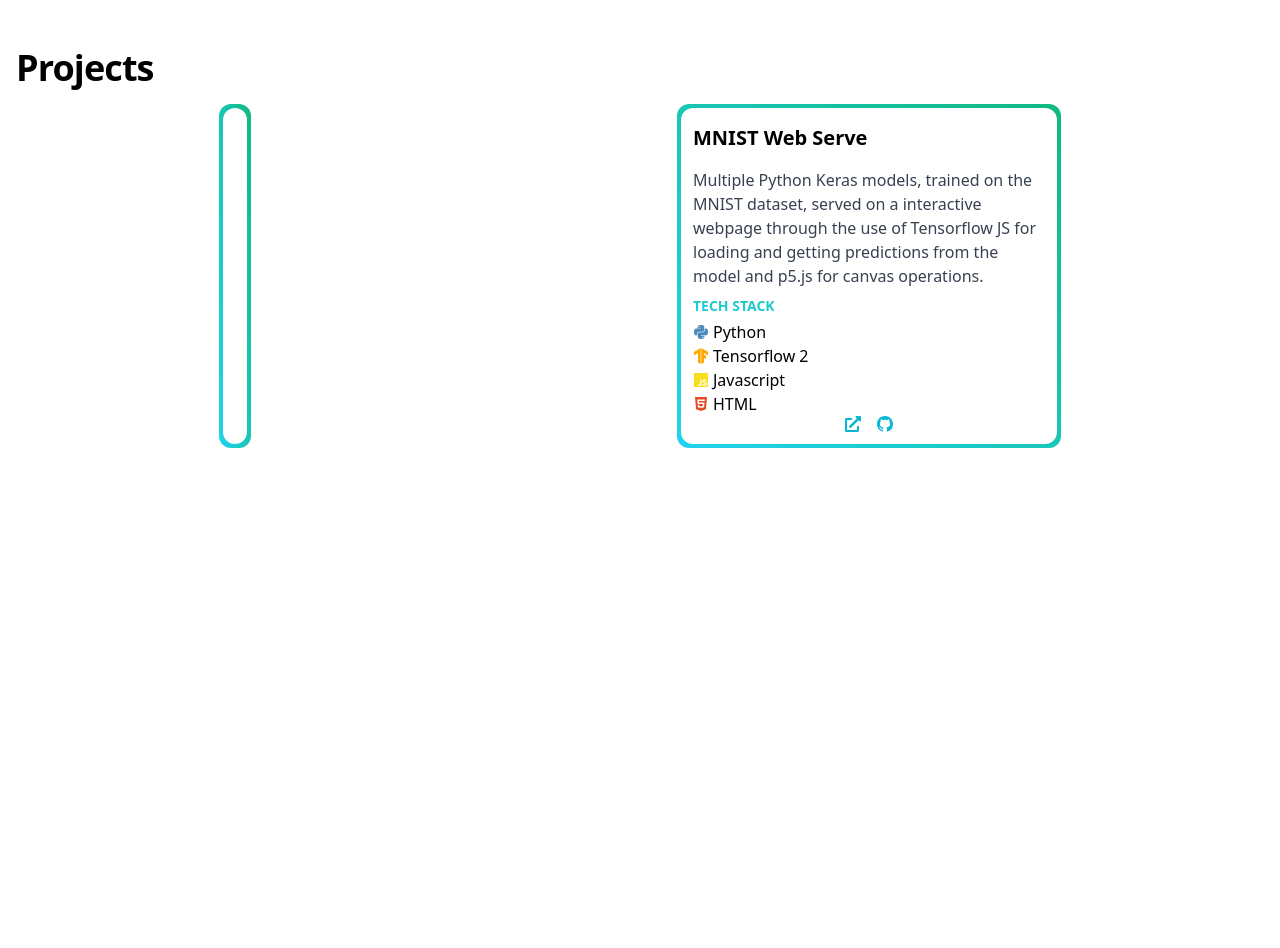
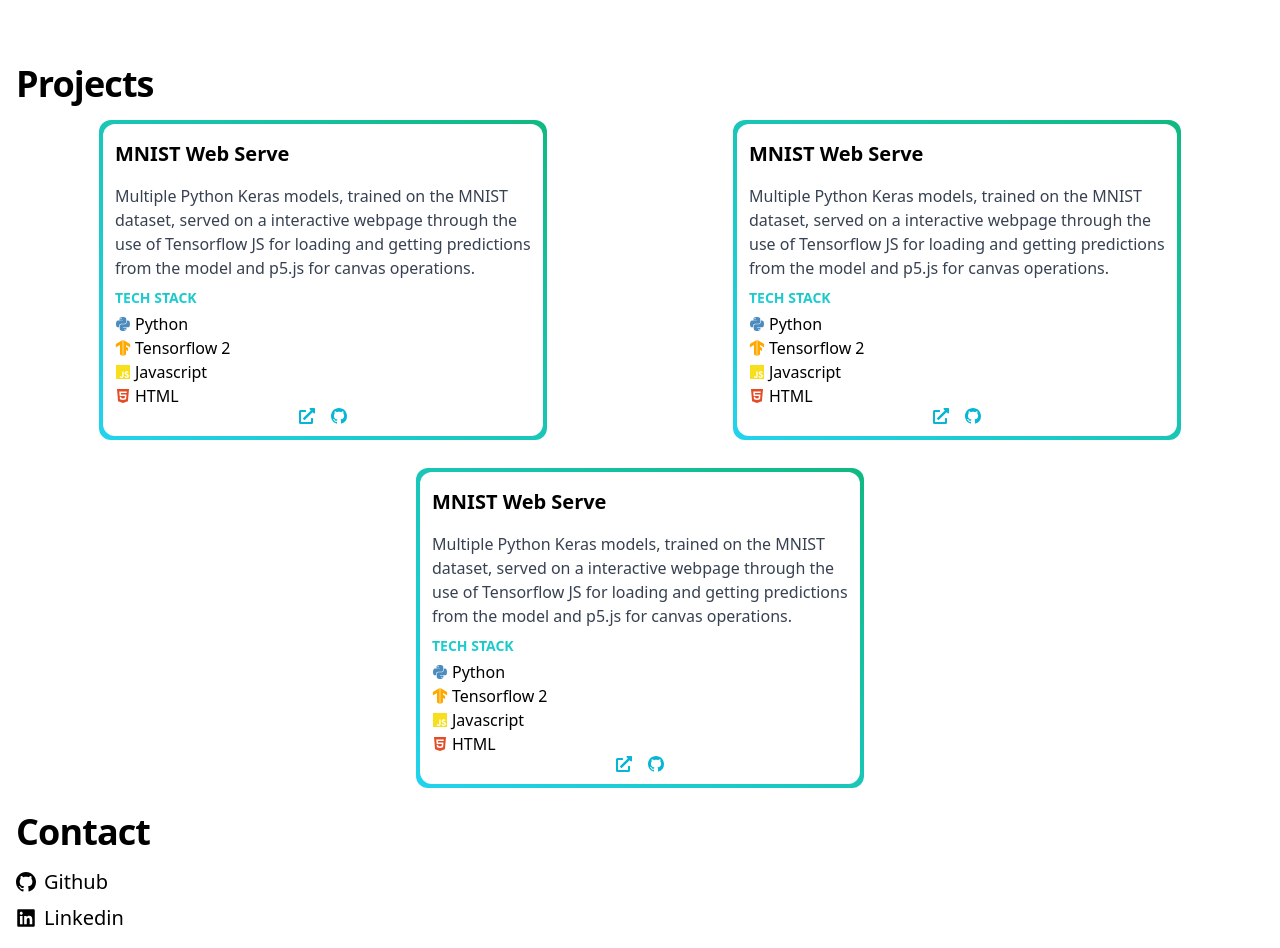
Before and after one commit to Suraj-Ram/suraj-portfolio, a React (Create React App) app: page / in a window 1280 px wide. Shown: the part 240-1188 px from the top of the page. Before the commit the page ends 800 px from the top, so only its background shows below. Built offline with nearby package versions, Linux system fonts and the light colour scheme.

Commit message:
Added contact

```diff
--- a/src/App.js
+++ b/src/App.js
@@ -1,6 +1,7 @@
-import Header from "./components/Header";
-import Bio from "./components/Bio";
-import Projects from "./components/Projects";
+import Header from "./components/Header"
+import Bio from "./components/Bio"
+import Projects from "./components/Projects"
+import Contact from "./components/Contact"
 
 function App() {
   return (
@@ -9,9 +10,10 @@ function App() {
       <div className="container mx-auto px-4 py-2">
         <Bio />
         <Projects />
+        <Contact />
       </div>
     </>
-  );
+  )
 }
 
-export default App;
+export default App
--- /dev/null
+++ b/src/Footer.jsx
@@ -0,0 +1,7 @@
+import React from "react"
+
+const Footer = () => {
+  return <div>Footer</div>
+}
+
+export default Footer
--- a/src/components/Bio.jsx
+++ b/src/components/Bio.jsx
@@ -1,10 +1,10 @@
-import React from "react";
+import React from "react"
 
 const Bio = () => {
   return (
     <div className="mb-16">
       <h1
-        className="font-bold text-3xl md:text-5xl tracking-tight mb-4 text-black dark:text-white"
+        className="font-bold text-3xl md:text-5xl md:pt-4 tracking-tight mb-4 text-black dark:text-white"
         id="title"
       >
         Hey, I'm Suraj
@@ -15,7 +15,7 @@ const Bio = () => {
         sapiente modi dolor est fuga dolore magni ea tempora quam. me.
       </h1>
     </div>
-  );
-};
+  )
+}
 
-export default Bio;
+export default Bio
--- /dev/null
+++ b/src/components/Contact.jsx
@@ -0,0 +1,40 @@
+import { GoMarkGithub } from "react-icons/go"
+import { FaExternalLinkAlt, FaLinkedin } from "react-icons/fa"
+
+const Contact = () => {
+  return (
+    <div>
+      <h2 className="font-bold text-2xl md:text-4xl tracking-tight mb-4 mt-4 text-black dark:text-white">
+        Contact
+      </h2>
+      <div className="text-base md:text-xl">
+        <a
+          href="https://github.com/Suraj-Ram"
+          target="_blank"
+          rel="noopener noreferrer"
+          className="flex items-center hover:text-gray-600 pb-2"
+        >
+          <span>
+            {" "}
+            <GoMarkGithub />{" "}
+          </span>
+          <span className="ml-2">Github</span>
+        </a>
+
+        <a
+          href="https://www.linkedin.com/in/surajramchandran/"
+          target="_blank"
+          rel="noopener noreferrer"
+          className="flex items-center hover:text-gray-600 pb-2"
+        >
+          <span>
+            <FaLinkedin></FaLinkedin>
+          </span>
+          <span className="ml-2">Linkedin</span>
+        </a>
+      </div>
+    </div>
+  )
+}
+
+export default Contact
--- a/src/components/LinkItems/LinkItemsBase.jsx
+++ b/src/components/LinkItems/LinkItemsBase.jsx
@@ -1,10 +1,5 @@
-import React from "react";
-import { GoMarkGithub } from "react-icons/go";
-import { FaExternalLinkAlt } from "react-icons/fa";
-
 //input array with objects containing a link and logo component
 const LinkItemsBase = ({ links }) => {
-  const linkColor = "text-cyan-500";
   return (
     <div className="flex justify-center gap-x-4">
       {/* <a
@@ -27,13 +22,14 @@ const LinkItemsBase = ({ links }) => {
           key={index}
           href={el.link}
           target="_blank"
+          rel="noopener noreferrer"
           className="flex justify-center items-center text-cyan-500"
         >
           {el.logo}
         </a>
       ))}
     </div>
-  );
-};
+  )
+}
 
-export default LinkItemsBase;
+export default LinkItemsBase
--- a/src/components/ProjectCard.jsx
+++ b/src/components/ProjectCard.jsx
@@ -1,9 +1,7 @@
-import TechStack from "./TechStack";
-
 const ProjectCard = ({ title, description, stack, links }) => {
   return (
-    <div className="max-w-sm p-1 bg-gradient-to-tr from-cyan-400 to-green-500 mx-auto rounded-xl flex flex-col gap-2 mb-2 hover:shadow-lg  ">
-      <div className="bg-white p-3 rounded-xl w-full h-full">
+    <div className="max-w-sm xl:max-w-md p-1 bg-gradient-to-tr from-cyan-400 to-green-500 mx-auto rounded-xl flex flex-col gap-2 mb-2 hover:shadow-lg  ">
+      <div className="bg-white p-2 xl:p-3 rounded-xl w-full h-full">
         {/* bg-gradient-to-r from-cyan-400 to-sky-500 */}
         <h4 className="text-xl font-bold mb-3 py-1">{title}</h4>
         <p className=" text-gray-700 text-base">{description}</p>
@@ -11,7 +9,7 @@ const ProjectCard = ({ title, description, stack, links }) => {
         {links}
       </div>
     </div>
-  );
-};
+  )
+}
 
-export default ProjectCard;
+export default ProjectCard
--- a/src/components/Projects.jsx
+++ b/src/components/Projects.jsx
@@ -1,7 +1,4 @@
-import ProjectCard from "./ProjectCard";
-import MNISTProject from "./Projects/MNISTProject";
-
-//SOON TO BE THE PROJECT COMPONENT JUST FOR MNIST
+import MNISTProject from "./Projects/MNISTProject"
 
 const Projects = () => {
   return (
@@ -9,14 +6,16 @@ const Projects = () => {
       <h2 className="font-bold text-2xl md:text-4xl tracking-tight mb-4 text-black dark:text-white">
         Projects
       </h2>
-      <div className="md:flex gap-5 justify-center  my-1">
-        <ProjectCard />
+      <div className="md:flex flex-wrap gap-5 justify-center my-1 ">
         <MNISTProject />
+        <MNISTProject />
+        <MNISTProject />
+
         {/* <ProjectCard stack={<MNISTTechStack />} /> */}
         {/* <ProjectCard /> */}
       </div>
     </div>
-  );
-};
+  )
+}
 
-export default Projects;
+export default Projects
```
